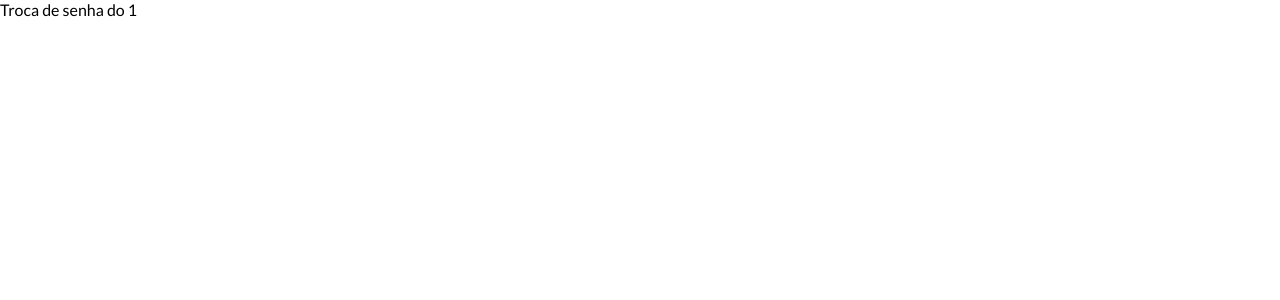
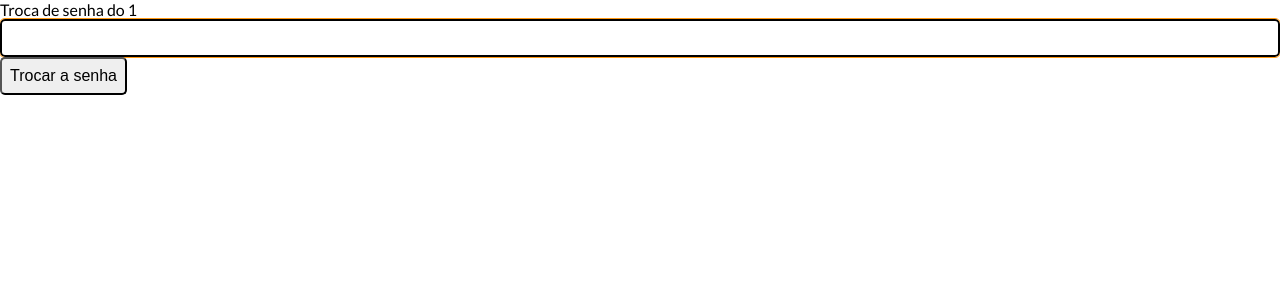
Before and after one commit to zaiaaa/school-sys, a React (Create React App) app: page /trocadesenha/1 in a window 1280 px wide. Shown: the top 300 px of the page. Built offline with nearby package versions, Linux system fonts and the light colour scheme; no server answers.

Commit message:
ta alterando senha

```diff
--- a/src/pages/troca/troca.jsx
+++ b/src/pages/troca/troca.jsx
@@ -1,12 +1,46 @@
-import React from 'react'
+import React, { useContext, useState } from 'react'
 import { useParams } from 'react-router-dom';
+import { api } from '../../services/api';
+import { Link } from 'react-router-dom';
+import { AuthContext } from '../../context/auth';
+
+const Troca = () => {
+  const {rm} = useParams();
+  const {logoff} = useContext(AuthContext)
+  const [passwordChanged, setPasswordChanged] = useState(false)
+  const [newPassword, setNewPassword] = useState("")
 
 
-const Troca = () => {
-    const {rm} = useParams();
+  const handleClickSubmit = async () => {
+    alert('enviou a PORRA do formulário')
+    try{
+      await api.put(`/users/alt/${rm}`, {
+        password: newPassword
+      })
+      setPasswordChanged(true)
+      alert('Senha alterada com sucesso! retorne a tela de login')
+    }catch(e){
+      alert(e)
+    }
+  }
 
    return (
+    <>
     <div>Troca de senha do {rm}</div>
+
+    <form onSubmit={handleClickSubmit}>
+      <input type="text" name="senhaNova" id="" value={newPassword} onChange={(e) => setNewPassword(e.target.value)}
+      />
+      <button type="submit">Trocar a senha</button>
+    </form>
+
+    {passwordChanged === true ?
+     <Link to={'/login'}>Volte a tela de login</Link>
+     :
+
+     ""}
+
+    </>
   )
 }
 
```
